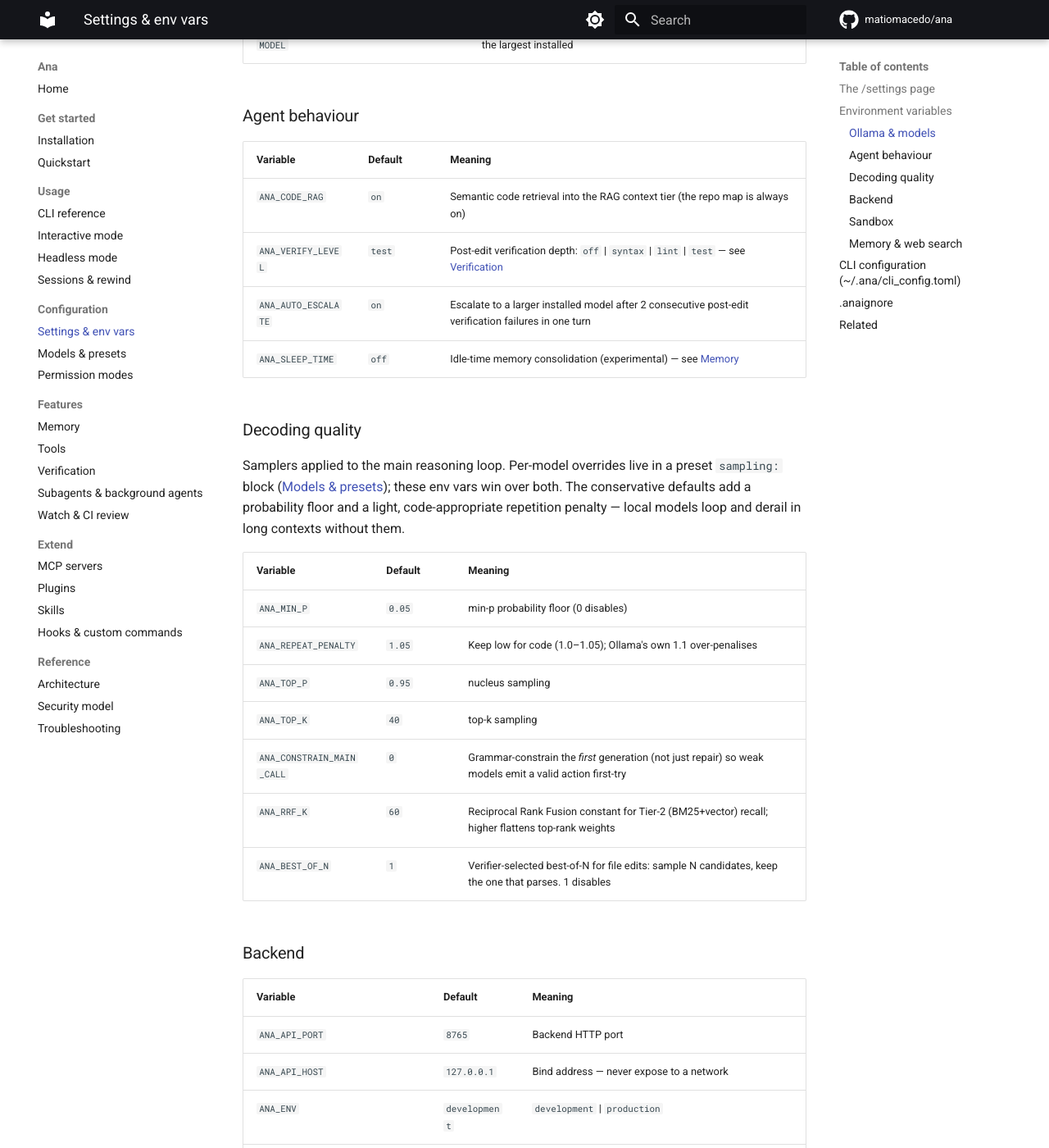
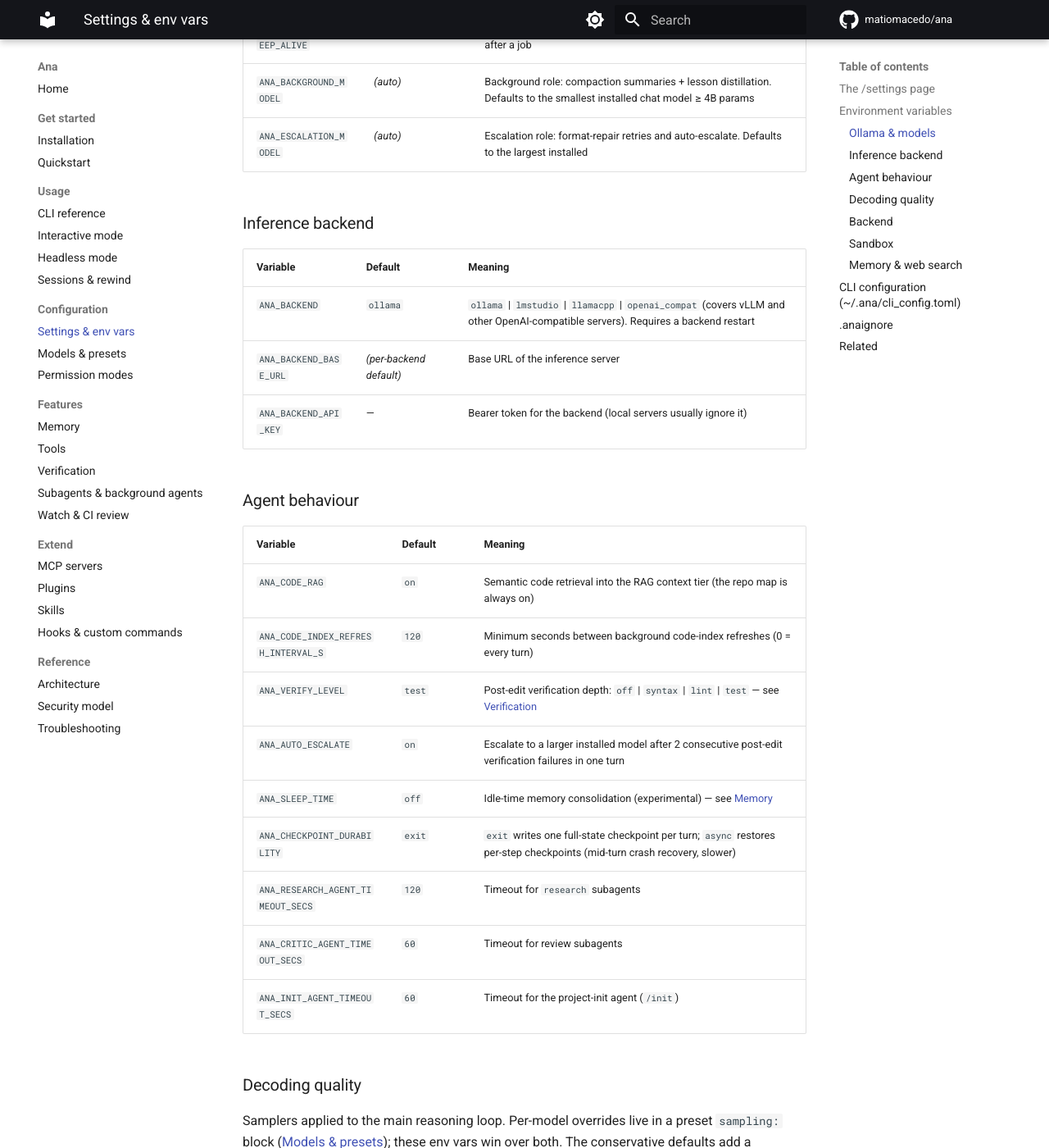
Before and after one commit to matiomacedo/ana, an MkDocs documentation site: the page built from docs/configuration/settings.md, in a window 1280 px wide and 1400 px high, scrolled down 1299 px. Shown: the whole window at 82% size. Built offline with MkDocs 1.6.1 and Material for MkDocs 9.7.7, drawn with Linux system fonts in a browser that asks for light colours; comment, search, counter and statistics services are not loaded; some of the changed text lies outside the part shown.

Commit message:
Docs accuracy pass: 34 tools, full env var reference, backend selection
- Tool count corrected (34, matching the registry)
- Settings: added ANA_EMBED/BACKGROUND_KEEP_ALIVE, code-index interval,
  checkpoint durability, subagent timeouts, ANA_BACKEND(+URL/KEY) section,
  and the missing cli_config keys (show_reflections, vi_mode,
  notify_after_seconds)
- Models: LM Studio backend listed; troubleshooting wording updated for
  binary installs

Co-Authored-By: Claude Fable 5 <noreply@anthropic.com>

````diff
--- a/docs/configuration/settings.md
+++ b/docs/configuration/settings.md
@@ -40,17 +40,32 @@ cat ~/.ana/settings.json
 | `OLLAMA_DEFAULT_MODEL` | *(auto)* | Chat model. Unset: picked by RAM/VRAM — see [model recommendations](../index.md#model-recommendations) |
 | `OLLAMA_EMBED_MODEL` | `qwen3-embedding:0.6b` | Embedding model for the memory system |
 | `ANA_OLLAMA_KEEP_ALIVE` | `30m` | How long the chat model stays loaded between turns |
+| `ANA_EMBED_KEEP_ALIVE` | `2m` | How long the embedding model stays loaded after a batch — kept short so it unloads instead of evicting the chat model's KV cache |
+| `ANA_BACKGROUND_KEEP_ALIVE` | `5m` | How long helper models (compaction, titles, lessons) stay loaded after a job |
 | `ANA_BACKGROUND_MODEL` | *(auto)* | Background role: compaction summaries + lesson distillation. Defaults to the smallest installed chat model ≥ 4B params |
 | `ANA_ESCALATION_MODEL` | *(auto)* | Escalation role: format-repair retries and auto-escalate. Defaults to the largest installed |
+
+### Inference backend
+
+| Variable | Default | Meaning |
+|---|---|---|
+| `ANA_BACKEND` | `ollama` | `ollama` \| `lmstudio` \| `llamacpp` \| `openai_compat` (covers vLLM and other OpenAI-compatible servers). Requires a backend restart |
+| `ANA_BACKEND_BASE_URL` | *(per-backend default)* | Base URL of the inference server |
+| `ANA_BACKEND_API_KEY` | — | Bearer token for the backend (local servers usually ignore it) |
 
 ### Agent behaviour
 
 | Variable | Default | Meaning |
 |---|---|---|
 | `ANA_CODE_RAG` | `on` | Semantic code retrieval into the RAG context tier (the repo map is always on) |
+| `ANA_CODE_INDEX_REFRESH_INTERVAL_S` | `120` | Minimum seconds between background code-index refreshes (0 = every turn) |
 | `ANA_VERIFY_LEVEL` | `test` | Post-edit verification depth: `off` \| `syntax` \| `lint` \| `test` — see [Verification](../features/verification.md) |
 | `ANA_AUTO_ESCALATE` | `on` | Escalate to a larger installed model after 2 consecutive post-edit verification failures in one turn |
 | `ANA_SLEEP_TIME` | `off` | Idle-time memory consolidation (experimental) — see [Memory](../features/memory.md#sleep-time-consolidation-experimental) |
+| `ANA_CHECKPOINT_DURABILITY` | `exit` | `exit` writes one full-state checkpoint per turn; `async` restores per-step checkpoints (mid-turn crash recovery, slower) |
+| `ANA_RESEARCH_AGENT_TIMEOUT_SECS` | `120` | Timeout for `research` subagents |
+| `ANA_CRITIC_AGENT_TIMEOUT_SECS` | `60` | Timeout for review subagents |
+| `ANA_INIT_AGENT_TIMEOUT_SECS` | `60` | Timeout for the project-init agent (`/init`) |
 
 ### Decoding quality
 
@@ -101,12 +116,15 @@ contexts without them.
 ## CLI configuration (`~/.ana/cli_config.toml`)
 
 ```toml
-default_mode        = "default"    # Permission mode for new sessions: plan|default|auto_accept
-default_model       = ""           # Empty = use OLLAMA_DEFAULT_MODEL
-api_host            = "127.0.0.1"
-api_port            = 8765
-show_context_budget = true         # Show context gauge in status bar
-retention_policy    = "30_days"    # Default for `ana memory prune`
+default_mode         = "default"   # Permission mode for new sessions: plan|default|auto_accept
+default_model        = ""          # Empty = use OLLAMA_DEFAULT_MODEL
+api_host             = "127.0.0.1"
+api_port             = 8765
+show_context_budget  = true        # Show context gauge in status bar
+show_reflections     = false       # Show reflection events in chat
+retention_policy     = "30_days"   # Default for `ana memory prune`
+vi_mode              = false       # Vim keybindings in the chat prompt (takes effect next chat)
+notify_after_seconds = 60          # Terminal notification when a turn takes longer (0 = off)
 ```
 
 ## `.anaignore`
````
Also changed, not shown: README.md (+1 -1 lines), docs/configuration/models.md (+6 -4 lines), docs/features/tools.md (+1 -1 lines), docs/index.md (+1 -1 lines), docs/reference/troubleshooting.md (+3 -3 lines).
